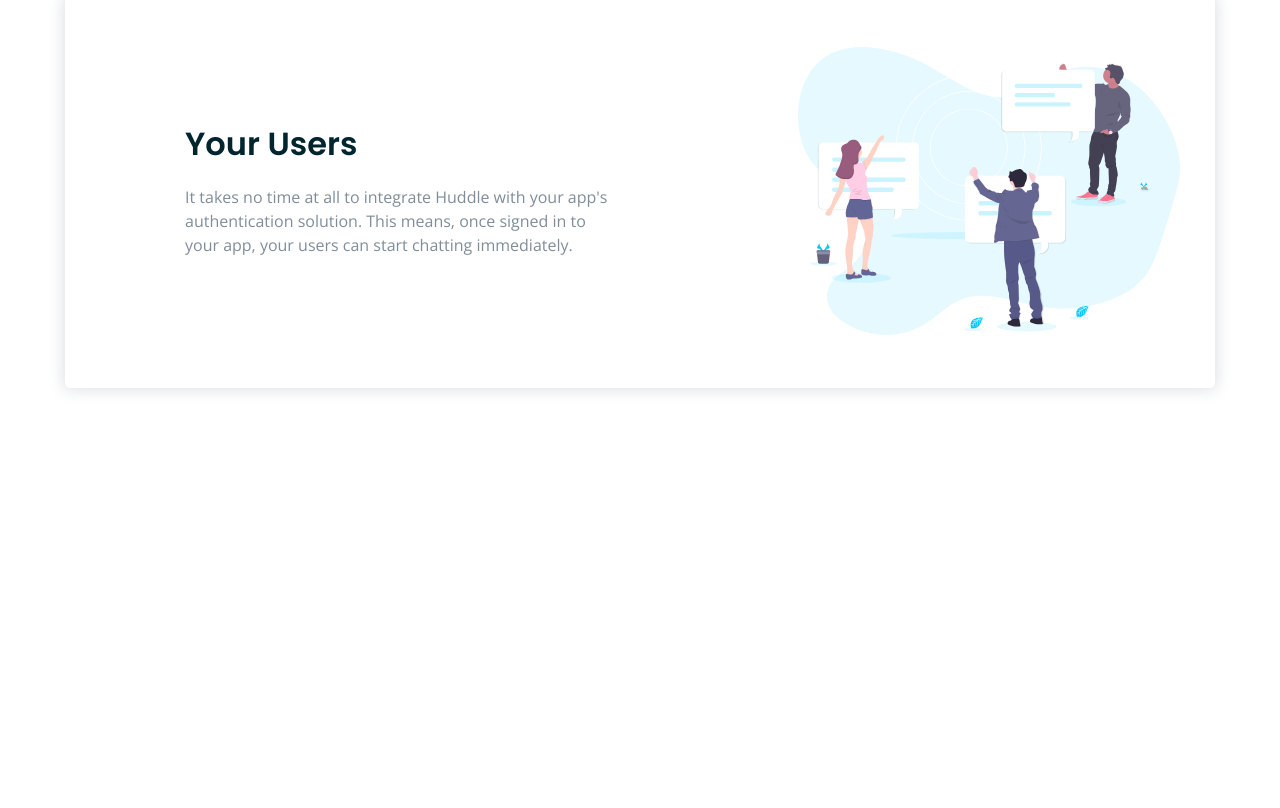
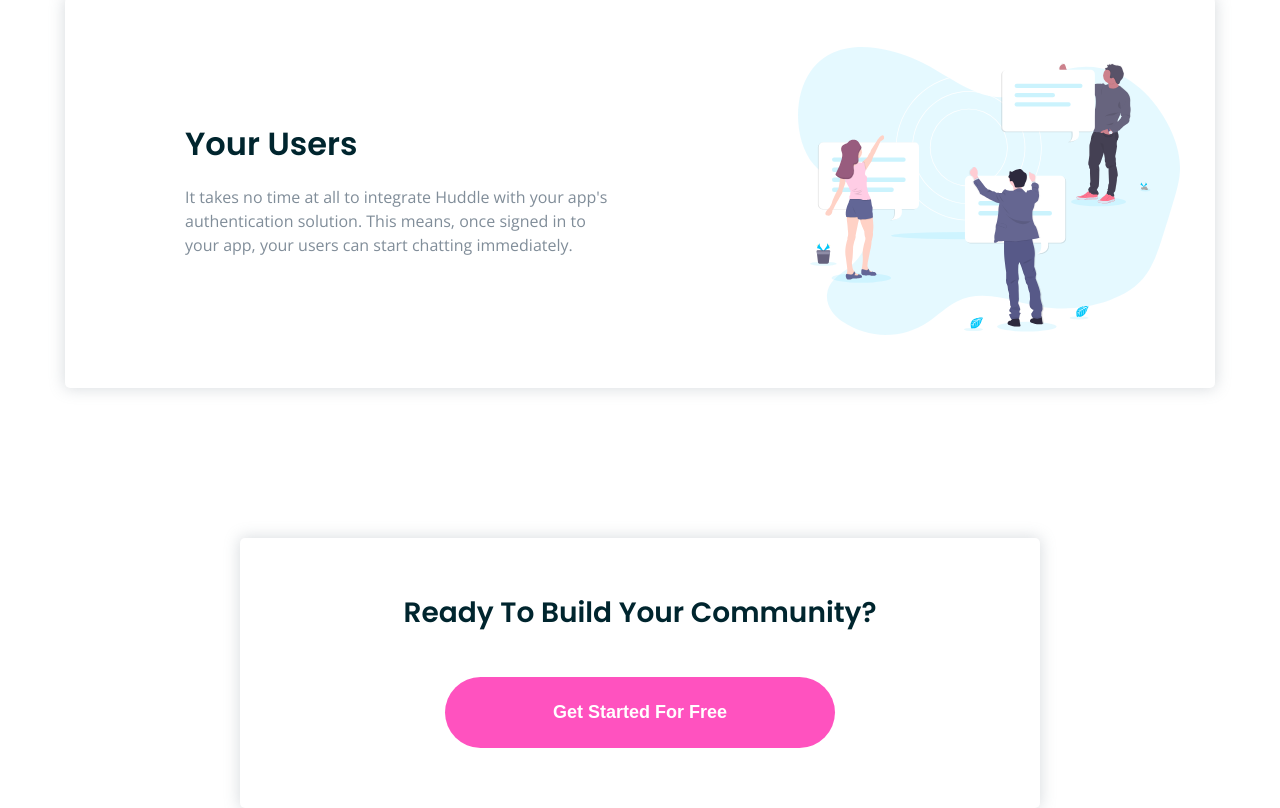
Before and after one commit to VaheAA/landing-with-alternating-sections, a website: page app/index.html in a window 1280 px wide. Shown: the part 1843-2651 px from the top of the page. Before the commit the page ends 2266 px from the top, so only its background shows below. Drawn offline with nearby package versions, Linux system fonts and the light colour scheme.

Commit message:
button section

```diff
--- a/app/index.html
+++ b/app/index.html
@@ -79,6 +79,16 @@
                 </div>
             </div>
         </section>
+        <section class="trial">
+            <div class="container">
+                <div class="trial__inner">
+                    <div class="trial__inner-content">
+                        <h2 class="trial__title">Ready To Build Your Community?</h2>
+                        <button class="trial__button">Get Started For Free</button>
+                    </div>
+                </div>
+            </div>
+        </section>
     </main>
     <script src="js/main.min.js"></script>
 </body>
--- a/app/scss/components/_index.scss
+++ b/app/scss/components/_index.scss
@@ -1,2 +1,3 @@
 @forward 'header';
 @forward 'features';
+@forward 'trial';
--- /dev/null
+++ b/app/scss/components/trial.scss
@@ -0,0 +1,40 @@
+@use '../utils/' as *;
+
+.trial {
+    margin-top: 150px;
+
+    &__inner {
+        max-width: 800px;
+        margin: auto;
+        text-align: center;
+        box-shadow: 0px 0px 15px 1px rgba($color: #808d99, $alpha: .3);
+        border-radius: 5px;
+    }
+
+    &__inner-content {
+        display: flex;
+        flex-direction: column;
+        align-items: center;
+        justify-content: center;
+        min-height: 270px;
+        }
+
+    &__title {
+        margin-bottom: 50px;
+        color: var(--veryDarkCyan);
+        font-size: 28px;
+    }
+
+    &__button {
+        border: none;
+        background-color: var(--pink);
+        text-transform: capitalize;
+        color: #fff;
+        padding: 25px;
+        border-radius: 40px;
+        cursor: pointer;
+        font-weight: bold;
+        font-size: 18px;
+        min-width: 390px;
+    }
+}
```
Also changed, not shown: content.md (+0 -16 lines), app/css/style.min.css.
